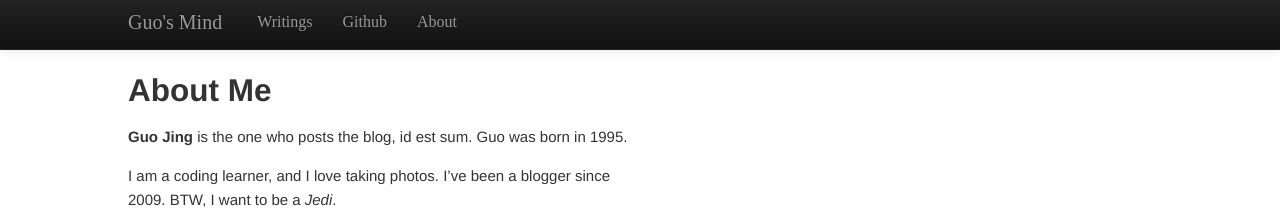
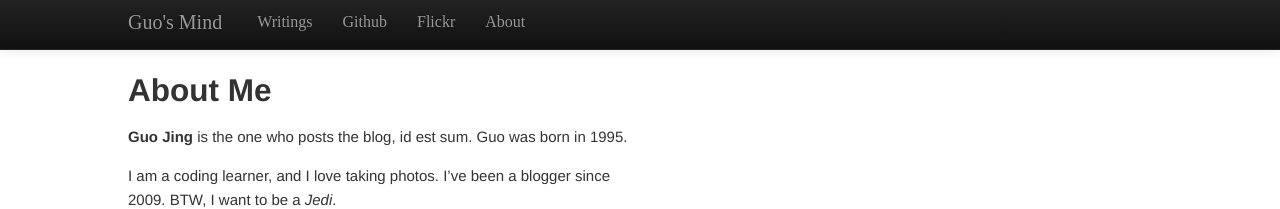
Before and after one commit to guojing0/guojing0.github.io, a Jekyll site: the page built from about-me.md, in a window 1280 px wide. Shown: the top 209 px of the page. Built offline with Jekyll 4.4.1, drawn with Linux system fonts in a browser that asks for light colours; Markdown is read by kramdown in place of the engine named in the settings.

Commit message:
flickr added.

```diff
--- a/_layouts/modern.html
+++ b/_layouts/modern.html
@@ -42,6 +42,7 @@
             <ul class="nav">
 	      <li><a href="http://www.funnyguo.me/writings.html">Writings</a></li>
               <li><a href="https://github.com/guojing0/">Github</a></li>
+              <li><a href="https://secure.flickr.com/photos/99450354@N04/">Flickr</a></li>
               <li><a href="http://www.funnyguo.me/about-me.html">About</a></li>
             </ul>
           </div><!--/.nav-collapse -->
```
